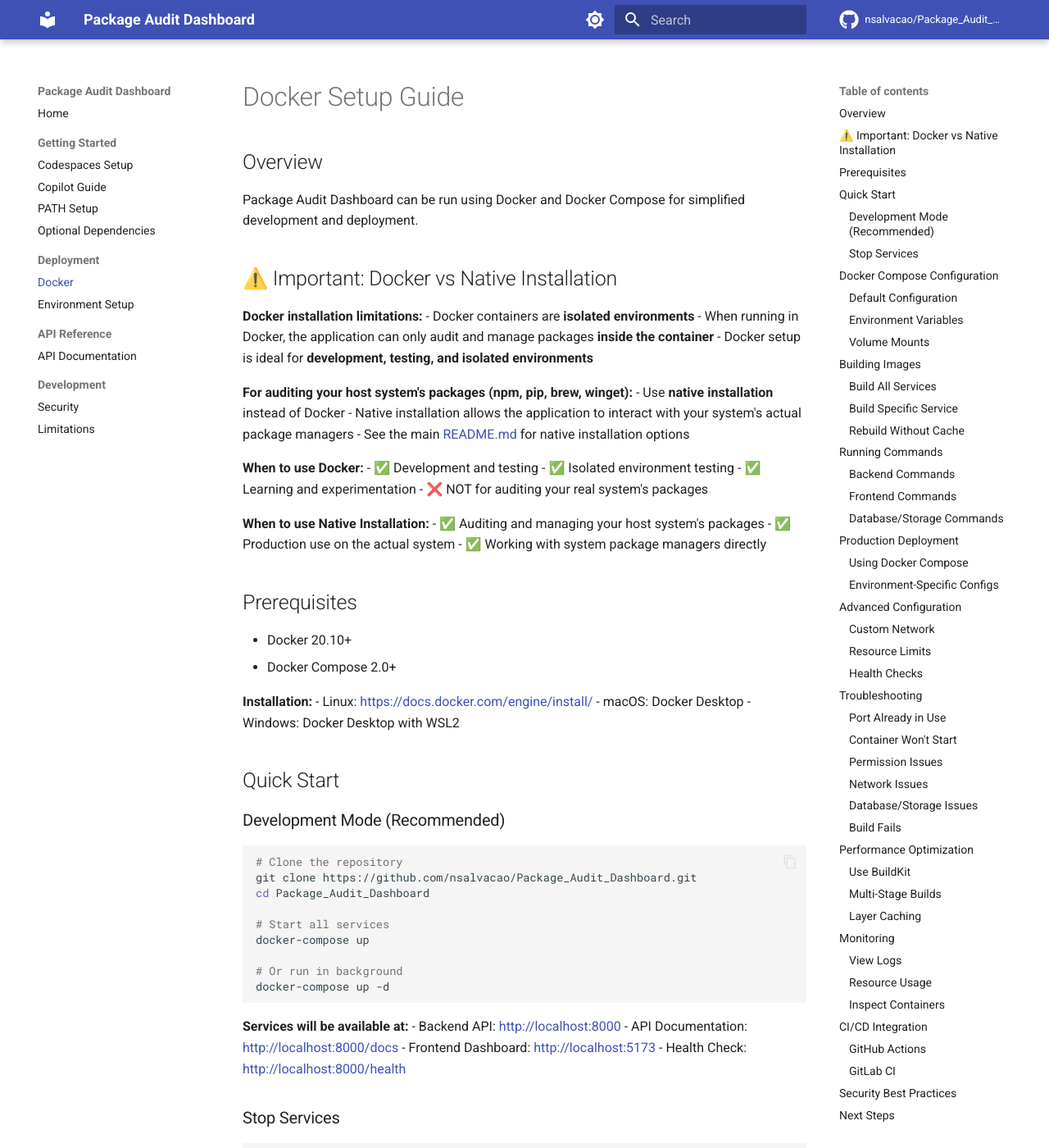
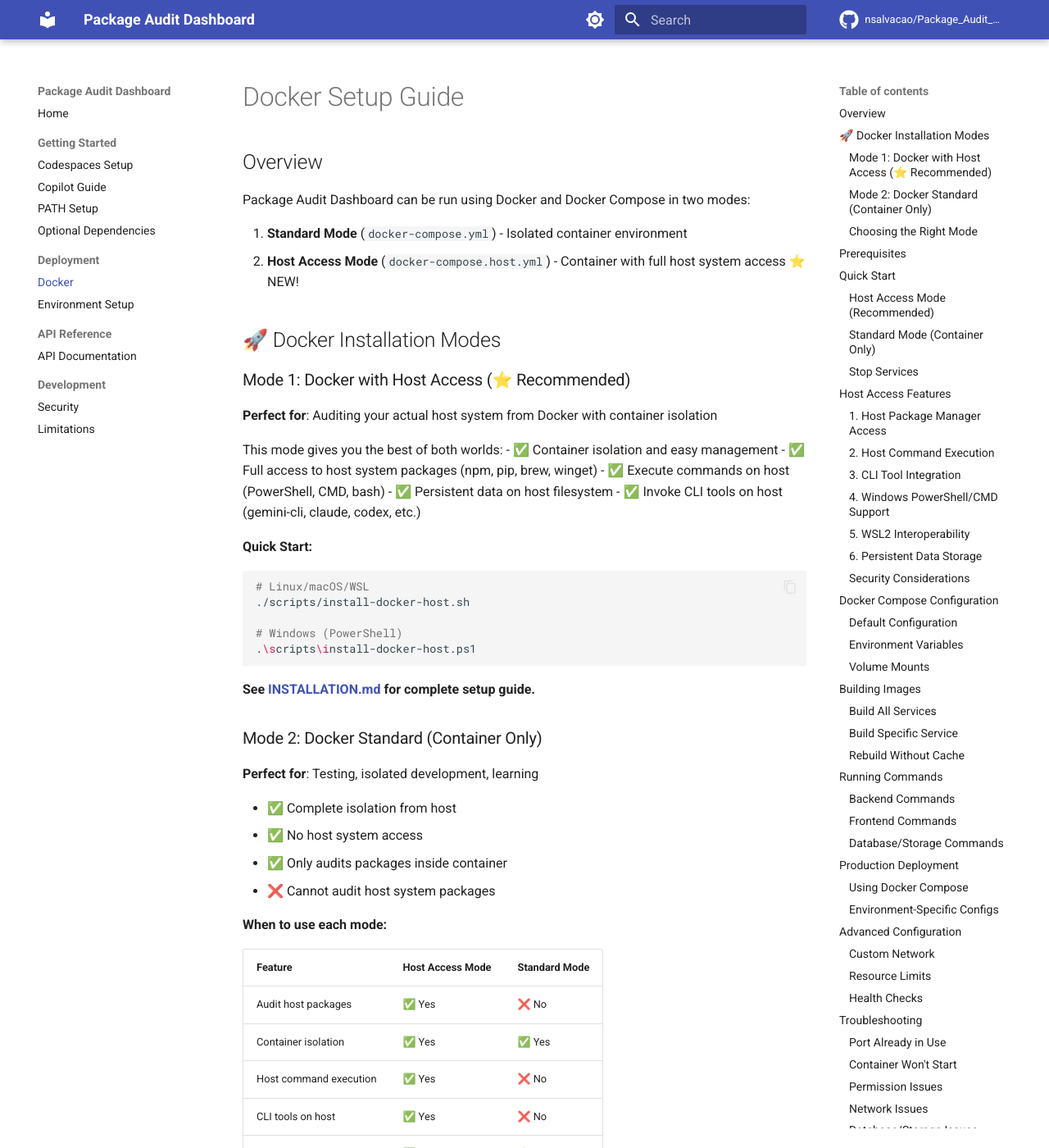
Before and after one commit to nsalvacao/Package_Audit_Dashboard, an MkDocs documentation site: the page built from docs/DOCKER.md, in a window 1280 px wide and 1400 px high. Shown: the whole window at 82% size. Built offline with MkDocs 1.6.1 and Material for MkDocs 9.7.7, drawn with Linux system fonts in a browser that asks for light colours; comment, search, counter and statistics services are not loaded; the version menu is left out; some of the changed text lies outside the part shown.

Commit message:
Complete Docker host access implementation with tests and documentation updates
Co-authored-by: nsalvacao <181968287+nsalvacao@users.noreply.github.com>

````diff
--- a/docs/DOCKER.md
+++ b/docs/DOCKER.md
@@ -2,30 +2,68 @@
 
 ## Overview
 
-Package Audit Dashboard can be run using Docker and Docker Compose for simplified development and deployment.
+Package Audit Dashboard can be run using Docker and Docker Compose in two modes:
 
-## ⚠️ Important: Docker vs Native Installation
+1. **Standard Mode** (`docker-compose.yml`) - Isolated container environment
+2. **Host Access Mode** (`docker-compose.host.yml`) - Container with full host system access ⭐ NEW!
 
-**Docker installation limitations:**
-- Docker containers are **isolated environments**
-- When running in Docker, the application can only audit and manage packages **inside the container**
-- Docker setup is ideal for **development, testing, and isolated environments**
+## 🚀 Docker Installation Modes
 
-**For auditing your host system's packages (npm, pip, brew, winget):**
-- Use **native installation** instead of Docker
-- Native installation allows the application to interact with your system's actual package managers
-- See the main [README.md](../README.md) for native installation options
+### Mode 1: Docker with Host Access (⭐ Recommended)
 
-**When to use Docker:**
-- ✅ Development and testing
-- ✅ Isolated environment testing
-- ✅ Learning and experimentation
-- ❌ NOT for auditing your real system's packages
+**Perfect for**: Auditing your actual host system from Docker with container isolation
 
-**When to use Native Installation:**
-- ✅ Auditing and managing your host system's packages
-- ✅ Production use on the actual system
-- ✅ Working with system package managers directly
+This mode gives you the best of both worlds:
+- ✅ Container isolation and easy management
+- ✅ Full access to host system packages (npm, pip, brew, winget)
+- ✅ Execute commands on host (PowerShell, CMD, bash)
+- ✅ Persistent data on host filesystem
+- ✅ Invoke CLI tools on host (gemini-cli, claude, codex, etc.)
+
+**Quick Start:**
+```bash
+# Linux/macOS/WSL
+./scripts/install-docker-host.sh
+
+# Windows (PowerShell)
+.\scripts\install-docker-host.ps1
+```
+
+**See [INSTALLATION.md](INSTALLATION.md) for complete setup guide.**
+
+### Mode 2: Docker Standard (Container Only)
+
+**Perfect for**: Testing, isolated development, learning
+
+- ✅ Complete isolation from host
+- ✅ No host system access
+- ✅ Only audits packages inside container
+- ❌ Cannot audit host system packages
+
+**When to use each mode:**
+
+| Feature | Host Access Mode | Standard Mode |
+|---------|-----------------|---------------|
+| Audit host packages | ✅ Yes | ❌ No |
+| Container isolation | ✅ Yes | ✅ Yes |
+| Host command execution | ✅ Yes | ❌ No |
+| CLI tools on host | ✅ Yes | ❌ No |
+| Windows support | ✅ Full | ⚠️ Limited |
+| Security consideration | ⚠️ High trust | ✅ Isolated |
+
+### Choosing the Right Mode
+
+**Use Host Access Mode if you want to:**
+- Audit and manage packages on your actual system
+- Execute commands on your host OS
+- Use CLI tools installed on your host
+- Access both Windows and Linux packages (WSL2)
+
+**Use Standard Mode if you want to:**
+- Test the application safely
+- Learn without affecting your system
+- Develop in complete isolation
+- Don't need host package management
 
 ## Prerequisites
 
@@ -39,7 +77,24 @@ Package Audit Dashboard can be run using Docker and Docker Compose for simplifie
 
 ## Quick Start
 
-### Development Mode (Recommended)
+### Host Access Mode (Recommended)
+
+```bash
+# Clone the repository
+git clone https://github.com/nsalvacao/Package_Audit_Dashboard.git
+cd Package_Audit_Dashboard
+
+# Linux/macOS/WSL: Run installation script
+./scripts/install-docker-host.sh
+
+# Windows: Run PowerShell script
+.\scripts\install-docker-host.ps1
+
+# Or manually start with host access
+docker-compose -f docker-compose.host.yml up -d
+```
+
+### Standard Mode (Container Only)
 
 ```bash
 # Clone the repository
@@ -47,20 +102,18 @@ git clone https://github.com/nsalvacao/Package_Audit_Dashboard.git
 cd Package_Audit_Dashboard
 
 # Start all services
-docker-compose up
-
-# Or run in background
 docker-compose up -d
 ```
 
 **Services will be available at:**
+- Frontend Dashboard: http://localhost:5173
 - Backend API: http://localhost:8000
 - API Documentation: http://localhost:8000/docs
-- Frontend Dashboard: http://localhost:5173
 - Health Check: http://localhost:8000/health
 
 ### Stop Services
 
+**Standard Mode:**
 ```bash
 # Stop services (keep data)
 docker-compose stop
@@ -71,6 +124,133 @@ docker-compose down
 # Stop, remove containers, and delete data
 docker-compose down -v
 ```
+
+**Host Access Mode:**
+```bash
+# Stop services (keep data)
+docker-compose -f docker-compose.host.yml stop
+
+# Stop and remove containers (keep data)
+docker-compose -f docker-compose.host.yml down
+
+# Stop, remove containers, and delete data
+docker-compose -f docker-compose.host.yml down -v
+```
+
+---
+
+## Host Access Features
+
+When using `docker-compose.host.yml`, the following features are enabled:
+
+### 1. Host Package Manager Access
+
+The container can interact with package managers installed on your host:
+
+```bash
+# From container, these access HOST packages
+docker-compose -f docker-compose.host.yml exec backend bash
+$ npm list -g         # Lists host npm packages
+$ pip list            # Lists host pip packages
+$ brew list           # Lists host brew packages (macOS/Linux)
+```
+
+### 2. Host Command Execution
+
+Execute commands on your host system from the container:
+
+```python
+# Via API
+POST /api/v1/host/execute
+{
+  "command": ["npm", "list", "-g"],
+  "shell": "bash"
+}
+```
+
+### 3. CLI Tool Integration
+
+Invoke AI coding assistants and other CLI tools on your host:
+
+```bash
+# If gemini-cli is installed on host
+POST /api/v1/host/cli-tool
+{
+  "tool": "gemini-cli",
+  "args": ["analyze", "code.py"]
+}
+
+# Supported tools (if installed):
+# - gemini-cli
+# - claude (Anthropic CLI)
+# - codex (OpenAI Codex)
+# - aider
+# - cursor
+# - Any custom CLI tool
+```
+
+### 4. Windows PowerShell/CMD Support
+
+Execute Windows commands from the container:
+
+```python
+# PowerShell
+POST /api/v1/host/execute
+{
+  "command": "Get-Package | Where-Object {$_.Name -like '*node*'}",
+  "shell": "powershell"
+}
+
+# CMD
+POST /api/v1/host/execute
+{
+  "command": "dir C:\\Windows\\System32",
+  "shell": "cmd"
+}
+```
+
+### 5. WSL2 Interoperability
+
+On WSL2, access both Windows and Linux:
+
+```bash
+# Linux packages
+docker-compose -f docker-compose.host.yml exec backend bash
+$ apt list --installed
+
+# Windows packages (via WSL interop)
+$ /mnt/c/Windows/System32/cmd.exe /c winget list
+```
+
+### 6. Persistent Data Storage
+
+Data is stored on the host filesystem:
+
+```bash
+# Default location: ./data
+# Configured in .env: HOST_DATA_DIR=./data
+
+# Access data from host
+ls -la ./data/
+
+# Snapshots stored here
+ls -la ./data/snapshots/
+```
+
+### Security Considerations
+
+⚠️ **Important**: Host access mode requires careful security considerations:
+
+1. **Review `.env.host` configuration** before enabling
+2. **Only enable privileged mode if absolutely necessary**
+3. **Monitor logs regularly** for suspicious activity
+4. **Limit volume mounts** to only necessary directories
+5. **Use non-root user** in container (configured in Dockerfile.host)
+6. **Audit command execution** with proper logging
+
+See [SECURITY.md](SECURITY.md) for complete security guidelines.
+
+---
 
 ## Docker Compose Configuration
 
````
Also changed, not shown: DOCKER_HOST_ACCESS.md (added, +417 -0 lines), docker-compose.host.yml (+4 -6 lines), 1 other file.
